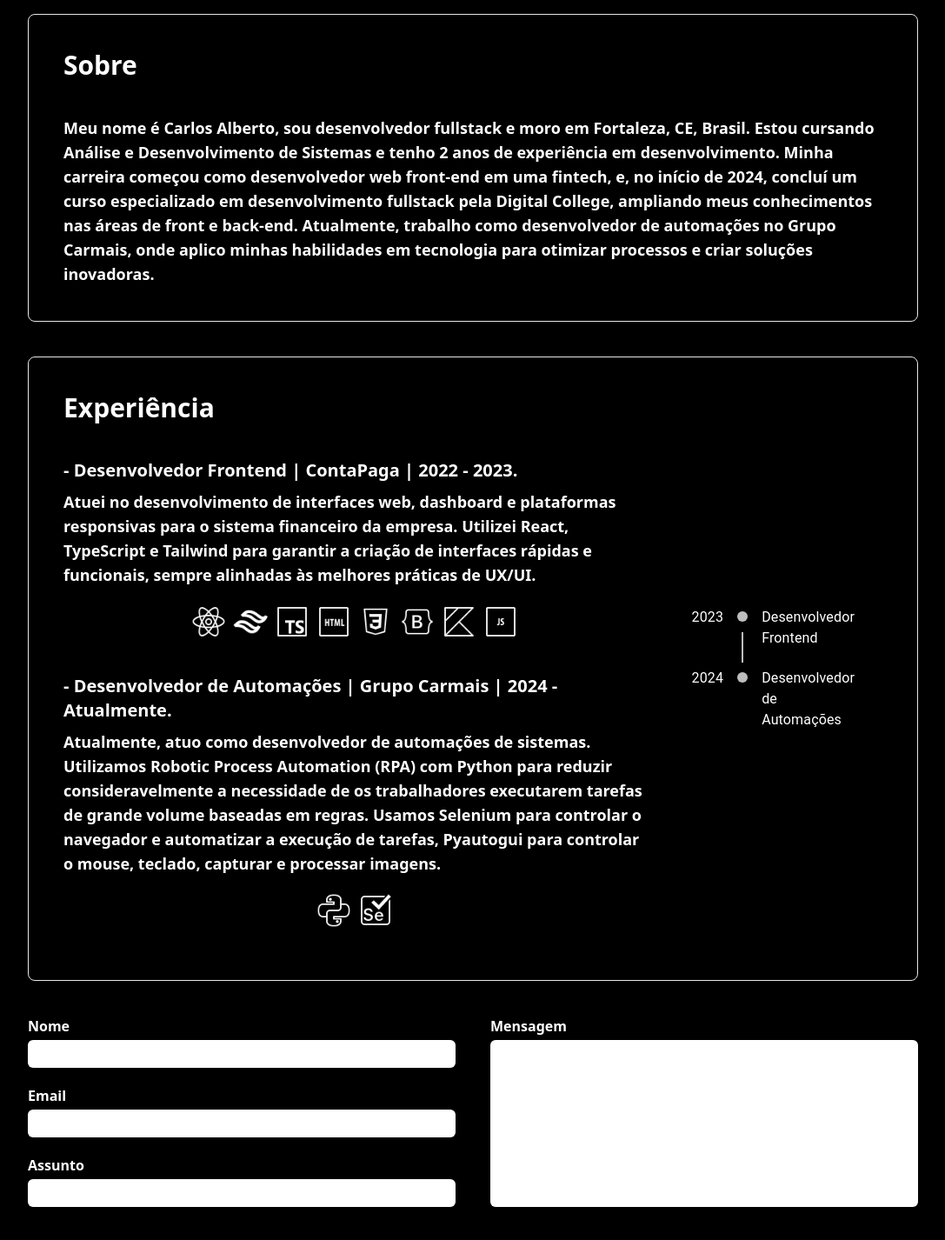
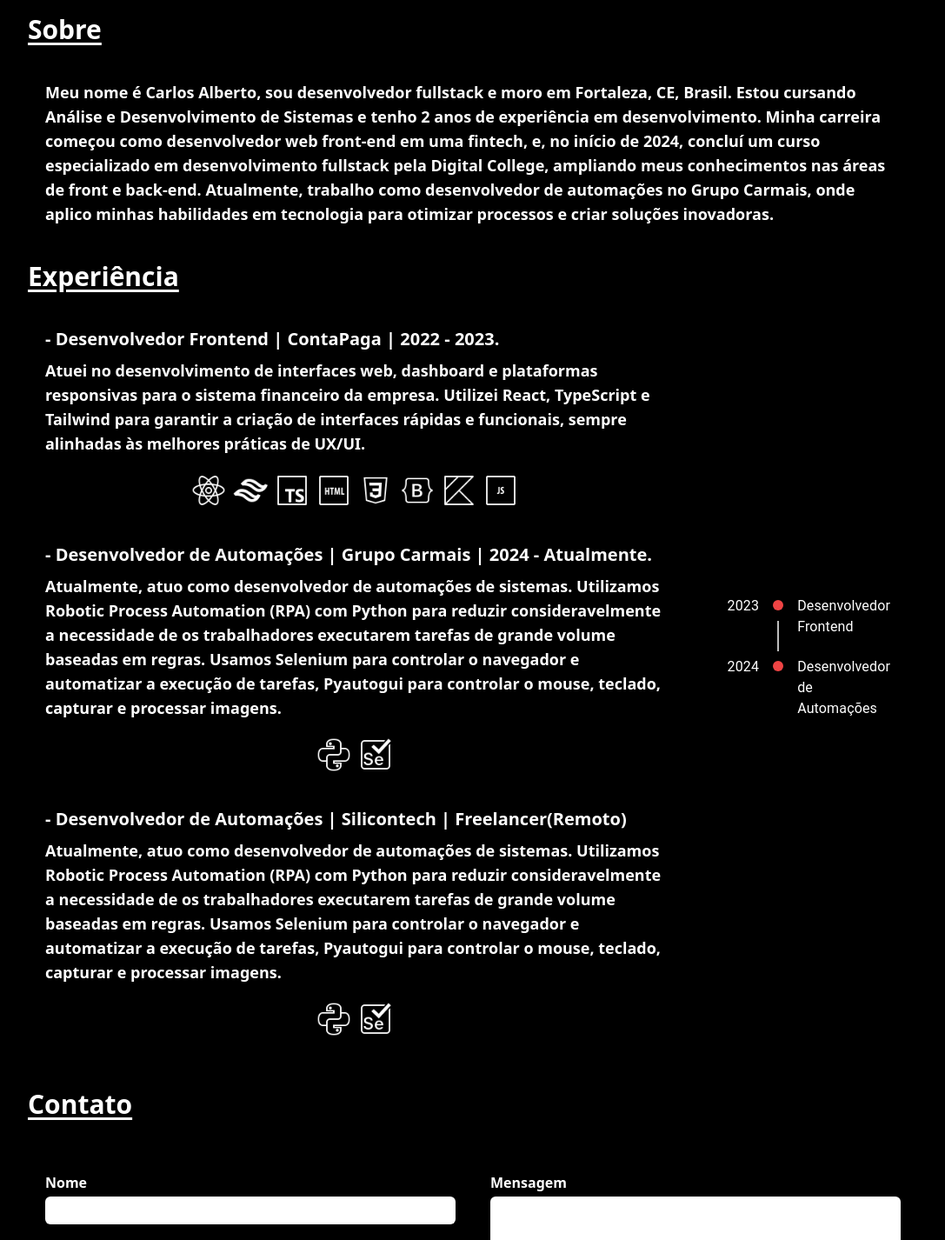
Before and after one commit to albertverso/portfolio, a React (Vite) app: page /home in a window 1280 px wide. Shown: the part 940-2366 px from the top of the page at 87% size, without its empty margins (96-1183 px from the left). Built offline with nearby package versions, Linux system fonts and the light colour scheme; no server answers.

Commit message:
mudando templete do portfilio

```diff
--- a/src/Router.jsx
+++ b/src/Router.jsx
@@ -1,8 +1,6 @@
 import { Routes, Route, Navigate } from "react-router-dom";
 import Header from "./components/Header";
 import Footer from "./components/Footer";
-import About from './pages/About';
-import Contact from "./pages/Contact";
 import Projects from "./pages/Projects";
 import Home from "./pages/Home";
 
@@ -20,8 +18,6 @@ export default function AppRouter() {
                                 <Home/>
                         }
                     />
-                    <Route path="/about" element={<About/>} />
-                    <Route path="/contact" element={<Contact/>} />
                     <Route path="/projects" element={<Projects/>} />
                 </Routes>
             </main>
--- a/src/pages/About.jsx
+++ b/src/components/About.jsx
@@ -23,9 +23,9 @@ export default function About() {
     return (
         <div className="flex flex-col justify-center items-center text-white font-semibold">
             <div className="flex flex-col items-center justify-center gap-5 lg:gap-10">
-                <div className="flex w-full flex-col items-start justify-center text-lg gap-5 border rounded-lg lg:p-10 p-5">
-                    <h1 className="text-3xl mb-5">Sobre</h1>
-                    <p>
+                <div className="flex w-full flex-col items-start justify-center text-lg gap-5 ">
+                    <h1 className="text-3xl mb-5 underline underline-offset-4 ">Sobre</h1>
+                    <p className="px-5">
                     Meu nome é <strong>Carlos Alberto</strong>, sou desenvolvedor fullstack e moro em Fortaleza, CE, Brasil. Estou cursando Análise
                     e Desenvolvimento de Sistemas e tenho 2 anos de experiência em desenvolvimento. Minha carreira
                     começou como desenvolvedor web front-end em uma fintech, e, no início de 2024, concluí um curso especializado em
@@ -35,10 +35,10 @@ export default function About() {
                     soluções inovadoras.
                     </p>
                 </div>
-                <div className="flex w-full flex-col-reverse lg:flex-row items-center justify-center text-lg gap-5 border rounded-lg lg:p-10 p-5">
+                <div className="flex w-full flex-col-reverse lg:flex-row items-center justify-center text-lg gap-5 ">
                     <div className="flex flex-col items-start lg:gap-5 gap-1">
-                        <h1 className="text-3xl mb-5">Experiência</h1>
-                        <div className="flex flex-col">
+                        <h1 className="text-3xl mb-5 underline underline-offset-4 ">Experiência</h1>
+                        <div className="flex flex-col px-5">
                             <h1 className="text-xl font-bold">- Desenvolvedor Frontend | <a href="https://www.somoscontapaga.com.br/" target="_blank" className="hover:text-red-500" rel="noopener noreferrer">ContaPaga</a> | 2022 - 2023.</h1>
                             <p className="mt-2">Atuei no desenvolvimento de interfaces web, dashboard e plataformas responsivas para o sistema financeiro da empresa. Utilizei React, TypeScript e Tailwind para garantir a criação de interfaces rápidas e funcionais, sempre alinhadas às melhores práticas de UX/UI.</p>
 
@@ -46,8 +46,16 @@ export default function About() {
                                 <IconsTec icons={[{name: "React", image: pb_react}, {name: "Tailwind", image: pb_tailwind}, {name: "Typescript", image: pb_typescript}, {name: "HTML", image: pb_html}, {name: "CSS", image: pb_css}, {name: "Bootstrap", image: pb_bootstrap}, {name: "Kotlin", image: pb_kotlin}, {name: "Javascript", image: pb_js}]} />
                             </div>
                         </div>
-                        <div className="flex flex-col">
+                        <div className="flex flex-col px-5">
                             <h1 className="text-xl font-bold" >- Desenvolvedor de Automações | <a href="https://www.grupocarmais.com.br/" target="_blank" className="hover:text-red-500" rel="noopener noreferrer">Grupo Carmais</a> | 2024 - Atualmente.</h1>
+                            <p className="mt-2">Atualmente, atuo como desenvolvedor de automações de sistemas. Utilizamos Robotic Process Automation (RPA) com Python para reduzir
+                            consideravelmente a necessidade de os trabalhadores executarem tarefas de grande volume baseadas em regras. Usamos Selenium para controlar o navegador e automatizar a execução de tarefas, Pyautogui para controlar o mouse, teclado, capturar e processar imagens.</p>
+                            <div className="flex items-center justify-center">
+                                <IconsTec icons={[{name: "Python", image: pb_python}, {name: "Selenium", image: pb_selenium}]}/>
+                            </div>
+                        </div>
+                        <div className="flex flex-col px-5">
+                            <h1 className="text-xl font-bold" >- Desenvolvedor de Automações | <a href="https://www.silicontech.com.br/" target="_blank" className="hover:text-red-500" rel="noopener noreferrer">Silicontech</a> | Freelancer(Remoto)</h1>
                             <p className="mt-2">Atualmente, atuo como desenvolvedor de automações de sistemas. Utilizamos Robotic Process Automation (RPA) com Python para reduzir
                             consideravelmente a necessidade de os trabalhadores executarem tarefas de grande volume baseadas em regras. Usamos Selenium para controlar o navegador e automatizar a execução de tarefas, Pyautogui para controlar o mouse, teclado, capturar e processar imagens.</p>
                             <div className="flex items-center justify-center">
@@ -68,7 +76,7 @@ export default function About() {
                                 2023
                                 </TimelineOppositeContent>
                                 <TimelineSeparator>
-                                <TimelineDot />
+                                <TimelineDot sx={{ backgroundColor: "#ef4444" }} />
                                 <TimelineConnector />
                                 </TimelineSeparator>
                                 <TimelineContent>Desenvolvedor Frontend</TimelineContent>
@@ -78,7 +86,7 @@ export default function About() {
                                 2024
                                 </TimelineOppositeContent>
                                 <TimelineSeparator>
-                                <TimelineDot />
+                                <TimelineDot sx={{ backgroundColor: "#ef4444" }} />
                                 </TimelineSeparator>
                                 <TimelineContent>Desenvolvedor de Automações</TimelineContent>
                             </TimelineItem>
--- a/src/pages/Contact.jsx
+++ b/src/components/Contact.jsx
@@ -36,8 +36,9 @@ export default function Contact() {
     };
 
     return (
-        <form onSubmit={handleSubmit} className="flex flex-col justify-center items-center text-black gap-5 lg:gap-10 font-semibold w-full">
-            <div className="flex lg:flex-row flex-col w-full grid-flow-col gap-10">
+        <form onSubmit={handleSubmit} className="flex flex-col justify-center items-start text-black gap-5 lg:gap-10 font-semibold w-full">
+            <h1 className="text-3xl mb-5 underline underline-offset-4 text-white">Contato</h1>
+            <div className="flex lg:flex-row flex-col w-full grid-flow-col gap-10 px-5">
                     <div className="flex flex-col gap-5 w-full">
                         <div className="flex flex-col gap-1">
                             <label className="text-white">Nome</label>
@@ -94,7 +95,7 @@ export default function Contact() {
                 </button>
                 <span>{error && <p className="text-red-500">{error}</p>}</span>
             </div>
-            <div className="flex gap-5 lg:gap-10 flex-row mt-5 lg:mt-0 text-white">
+            <div className="flex gap-5 lg:gap-10 flex-row mt-5 lg:mt-0 items-center justify-center w-full text-white">
                 <a href="http://www.github.com/albertverso" className="group transform hover:scale-110 transition-transform duration-300 flex flex-col gap-2 items-center justify-center" target="_blank" rel="noopener noreferrer">
 
                 <BsGithub className="text-white hover:text-red-500 group-hover:text-red-500 text-5xl"/>
--- a/src/components/PreviewProjects.jsx
+++ b/src/components/PreviewProjects.jsx
@@ -17,8 +17,8 @@ export default function PreviewProjects({title,images, description, icons, repo,
     const [thumbsSwiper, setThumbsSwiper] = useState(null);
 
     return (
-        <div className="flex flex-col justify-center items-start overflow-hidden text-white font-semibold w-full text-lg border rounded-lg lg:p-10 p-5">
-            <h1 className="text-3xl mb-5">{title}</h1>
+        <div className="flex flex-col justify-center items-start overflow-hidden text-white font-semibold w-full text-lg">
+            <h1 className="text-3xl mb-5 underline underline-offset-4 ">{title}</h1>
             <Swiper
                 style={{
                     '--swiper-navigation-color': 'rgba(255, 255, 255, 0.2)',
@@ -33,7 +33,7 @@ export default function PreviewProjects({title,images, description, icons, repo,
                     disableOnInteraction: false,
                 }}
                 modules={[Navigation, Thumbs, Autoplay]}
-                className="mySwiper2 cursor-grab"
+                className="mySwiper2 cursor-grab "
             >
                 {images.map((image, index) => (
                     <SwiperSlide key={index}>
@@ -62,7 +62,7 @@ export default function PreviewProjects({title,images, description, icons, repo,
                     Descrição: <span className='font-normal text-md'>{description}</span>
                 </p>
             </div>
-            <div className="w-full flex flex-col lg:flex-row justify-center mt-2 items-center lg:items-start gap-4 lg:gap-20">
+            <div className="w-full flex flex-col lg:flex-row justify-center mt-2 items-center lg:items-start gap-4 lg:gap-20 mb-10">
                 <div className='flex flex-col items-center justify-start gap-6'>
                     <p>Links:</p>
                     <div className='flex flex-row gap-4'>
--- a/src/pages/Home.jsx
+++ b/src/pages/Home.jsx
@@ -4,8 +4,8 @@ import title from "../assets/titulo.png";
 import background from "../assets/background.png";
 import profile from "../assets/profile.png";
 import SwiperIcons from "../components/SwiperIcons";
-import About from "./About";
-import Contact from "./Contact";
+import About from "../components/About";
+import Contact from "../components/Contact";
 
 export default function Home() {
     const handleDownloadCV = () => {
--- a/src/pages/Projects.jsx
+++ b/src/pages/Projects.jsx
@@ -29,7 +29,7 @@ import ia_seach_page from "../assets/prints/ia_gemini/busca.png";
 
 export default function Projects() {
     return (
-        <div className="flex relative flex-col justify-center items-center text-white pb-10 w-full px-5 md:px-20 lg:px-32 xl:px-52 gap-10">
+        <div className="flex relative flex-col justify-center items-center text-white pb-10 w-full px-5 md:px-20 lg:px-32 xl:px-42 gap-1">
             <PreviewProjects
                 title={"DripStore"}
                 images={[d_home_page, d_home_page2, d_login_page, d_products_page]}
```
